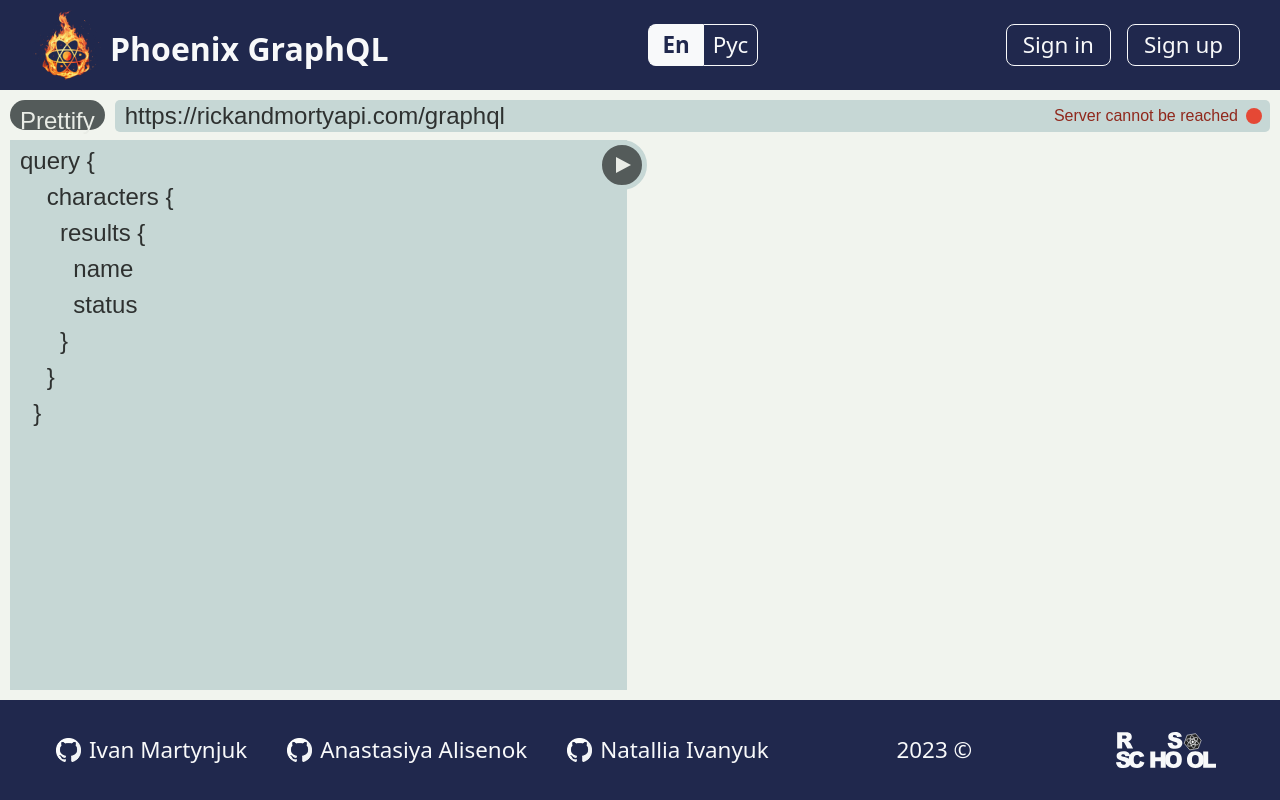
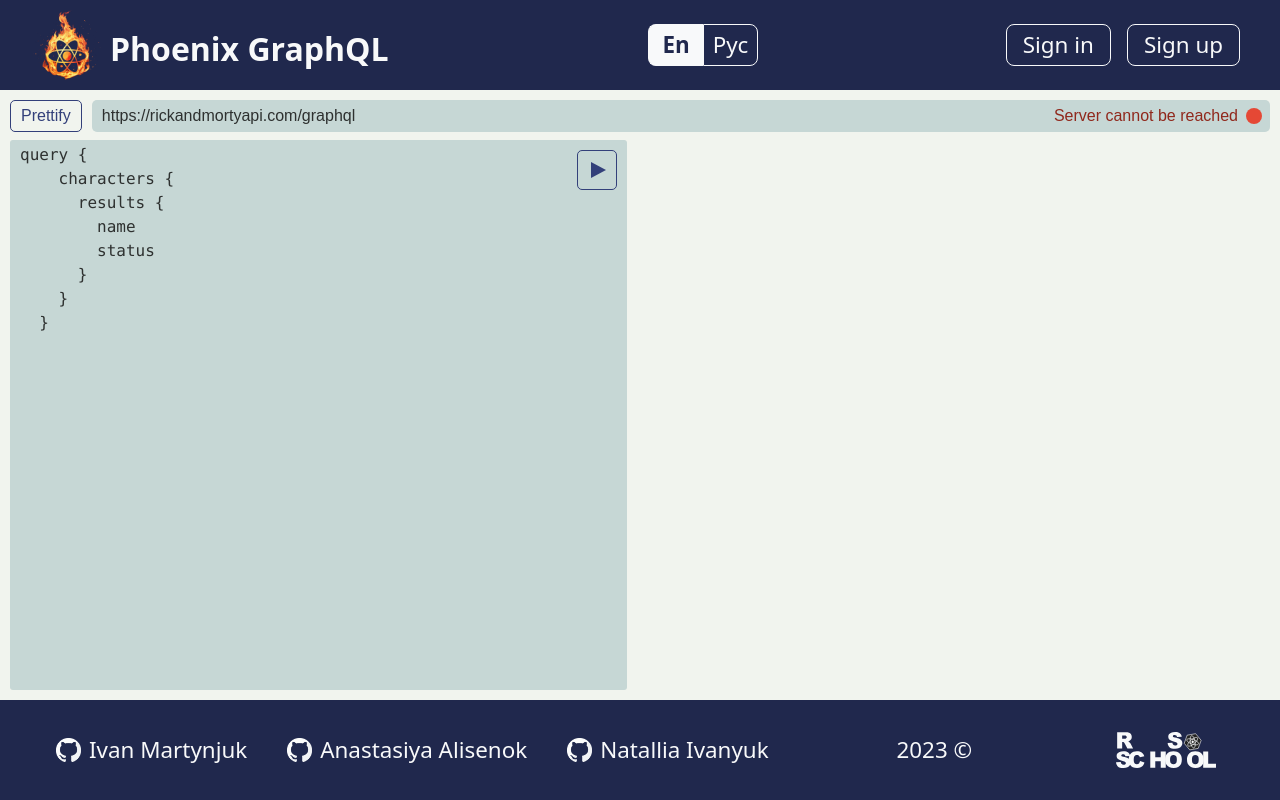
Before and after one commit to GoodValts/graphql-app, a React (Vite) app: page /graphQL in a window 1280 px wide. Built offline with nearby package versions, Linux system fonts and the light colour scheme; no server answers.

Commit message:
feat: implement prettify

```diff
--- a/src/pages/GraphQL/graphQL.module.scss
+++ b/src/pages/GraphQL/graphQL.module.scss
@@ -1,4 +1,40 @@
 @import '../../general';
+
+@mixin _graphql_btn() {
+  display: flex;
+  align-items: center;
+  justify-content: center;
+  padding: 3px 10px;
+  border: none;
+  background: transparent;
+  border-radius: 5px;
+  border: 1px solid $defaultTextColor;
+  color: $defaultTextColor;
+  transition: 0.3s;
+
+  &:hover {
+    cursor: pointer;
+    border-color: $highlightedTextColor;
+    background: $highlightedTextColor;
+    color: #fff;
+  }
+}
+
+@mixin _loader_ring {
+  border-radius: 50%;
+  border: 4px solid $defaultTextColor;
+  border-bottom: 4px solid transparent;
+  animation: lds-dual-ring 1.2s linear infinite;
+}
+
+@keyframes lds-dual-ring {
+  0% {
+    transform: rotate(0deg);
+  }
+  100% {
+    transform: rotate(360deg);
+  }
+}
 
 .wrapper {
   box-sizing: border-box;
@@ -9,7 +45,7 @@
   padding-top: 100px;
   height: calc(100vh - 100px);
   font-family: Arial, Helvetica, sans-serif;
-  font-size: 1.5em;
+  font-size: $sizeDesktopSmall;
   background: #f1f4ee;
 }
 
@@ -22,35 +58,20 @@
 }
 
 .button {
-  padding: 3px 10px;
-  border: none;
-  background: #545b5a;
-  border-radius: 15px;
-  color: #e9ece6;
-  transition: 0.3s;
-
-  &:hover {
-    background: #393d3d;
-  }
+  @include _graphql_btn;
+  height: 2rem;
 }
 
 .button_run {
+  @include _graphql_btn;
   position: absolute;
-  top: 0;
-  right: -20px;
-  display: flex;
-  align-items: center;
-  justify-content: center;
-  width: 50px;
-  height: 50px;
-  border: 5px solid #c6d7d5;
-  background: #545b5a;
-  border-radius: 50%;
-  color: #e9ece6;
-  transition: 0.3s;
+  top: 10px;
+  right: 10px;
+  width: 40px;
+  height: 40px;
 
-  &:hover {
-    background: #393d3d;
+  &:hover .arrow_right {
+    border-left-color: #fff;
   }
 }
 
@@ -60,7 +81,7 @@
   margin-left: 2px;
   border-top: 8px solid transparent;
   border-bottom: 8px solid transparent;
-  border-left: 15px solid #e9ece6;
+  border-left: 15px solid $defaultTextColor;
 }
 
 .url_input {
@@ -95,18 +116,7 @@
   }
 
   &_loading {
-    border: 4px solid $defaultTextColor;
-    border-bottom: 4px solid transparent;
-    animation: lds-dual-ring 1.2s linear infinite;
-  }
-}
-
-@keyframes lds-dual-ring {
-  0% {
-    transform: rotate(0deg);
-  }
-  100% {
-    transform: rotate(360deg);
+    @include _loader_ring;
   }
 }
 
@@ -130,6 +140,7 @@
   width: 100%;
   height: 100%;
   background: #c6d7d5;
+  border-radius: 5px;
 }
 
 .query_input {
@@ -140,17 +151,29 @@
   border: none;
   border-radius: 3px;
   background: #c6d7d5;
+  font-family: Consolas, monaco, monospace;
   color: #2e3130;
   resize: none;
 }
 
 .response {
+  position: relative;
   width: 100%;
   height: 100%;
   padding: 5px 15px;
   overflow: scroll;
 
   pre {
-    overflow: unset;
+    font-family: Consolas, monaco, monospace;;
+    font-size: $sizeDesktopSmall;
+  }
+
+  .loader {
+    @include _loader_ring;
+    position: absolute;
+    top: calc(50% - 2rem);
+    left: calc(50% - 2rem);
+    width: 4rem;
+    height: 4rem;
   }
 }
--- a/src/pages/GraphQL/graphQL.tsx
+++ b/src/pages/GraphQL/graphQL.tsx
@@ -25,6 +25,7 @@ const GraphQLPage = (): JSX.Element => {
   const [response, setResponse] = useState('');
   const [statusColor, setStatusColor] = useState('status_loading');
   const [statusMessage, setStatusMessage] = useState('');
+  const [isLoading, setLoading] = useState(false);
   const { lang } = useContext(AuthContext);
 
   const makeRequest = async (): Promise<ResponseData> => {
@@ -36,7 +37,6 @@ const GraphQLPage = (): JSX.Element => {
       body: JSON.stringify({ query }),
     });
     // console.log(res.json());
-
     return res.json();
   };
 
@@ -55,19 +55,51 @@ const GraphQLPage = (): JSX.Element => {
   }, [url]);
 
   const printData = (): void => {
+    setLoading(true);
+    setResponse('');
     makeRequest().then((res): void => {
       if (res.data) {
         setResponse(JSON.stringify(res.data, undefined, 2));
       } else if (res.errors) {
         setResponse(JSON.stringify(res.errors, undefined, 2));
       }
+      setLoading(false);
     });
+  };
+
+  const prettify = (code: string): void => {
+    let level = 0;
+    let result = '';
+    const str = code
+      .replace(/\s*([{}])\s*/g, '$1')
+      .replace(/\s+/g, ' ')
+      .trim();
+    for (let i = 0; i < str.length; i += 1) {
+      if (str[i] === '{') {
+        level += 2;
+        result += ` ${str[i]}\n${' '.repeat(level)}`;
+      } else if (str[i] === '}') {
+        level -= 2;
+        result += `\n${' '.repeat(level)}${str[i]}`;
+      } else if (str[i] === ' ') {
+        result += `\n${' '.repeat(level)}`;
+      } else {
+        result += str[i];
+      }
+    }
+    // console.log(str);
+    // console.log(result);
+    setQuery(result);
   };
 
   return (
     <div className={styles.wrapper}>
       <div className={styles.header}>
-        <button className={styles.button} type="button">
+        <button
+          className={styles.button}
+          type="button"
+          onClick={(): void => prettify(query)}
+        >
           {GraphQLtextObj[lang].prettify}
         </button>
         <input
@@ -101,6 +133,7 @@ const GraphQLPage = (): JSX.Element => {
         </div>
         <div className={styles.response}>
           <pre>{response}</pre>
+          {isLoading && <div className={styles.loader} />}
         </div>
       </div>
     </div>
```
